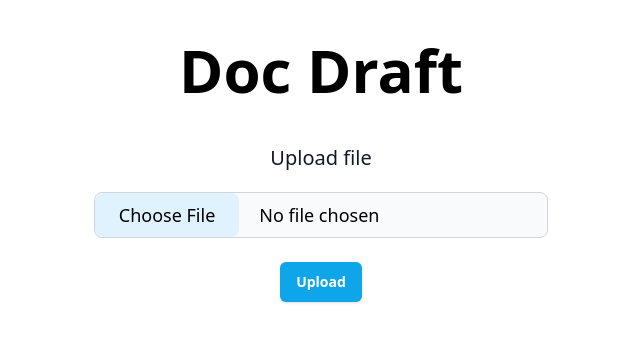
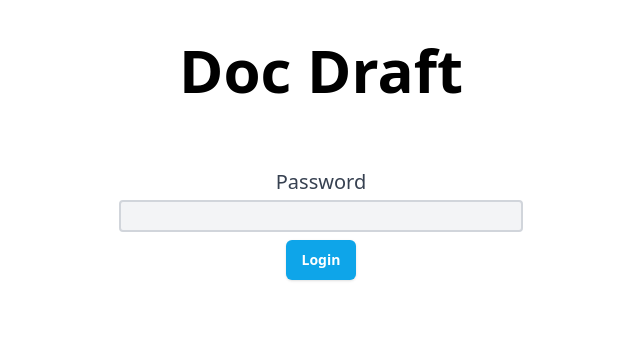
Before and after one commit to anishpdalal/doc-draft-app, a Next.js app: page / in a window 1280 px wide. Shown: the top 342 px of the page, without its empty margins (319-959 px from the left). Built offline with nearby package versions, Linux system fonts and the light colour scheme.

Commit message:
add password capability

```diff
--- a/pages/index.tsx
+++ b/pages/index.tsx
@@ -2,11 +2,14 @@ import type { NextPage } from 'next'
 import { useState } from 'react'
 import { useRouter } from 'next/router'
 import Head from 'next/head'
+import { env } from 'process'
 
 const Home: NextPage = () => {
 
   const [uploading, setUploading] = useState(false)
   const [buttonText, setButtonText] = useState("Upload")
+  const [autenticated, setAuthenticated] = useState(false)
+  const [password, setPassword] = useState("")
   const router = useRouter()
 
   const handleClick = () => {
@@ -22,6 +25,7 @@ const Home: NextPage = () => {
     }
   }
 
+
   return (
     <div className="flex flex-col items-center justify-center py-10">
       <Head>
@@ -35,11 +39,24 @@ const Home: NextPage = () => {
         </h1>
       </main>
 
-      <div className="mt-6 flex flex-wrap justify-around">
-        <label className="block mb-5 text-xl font-medium text-gray-900 dark:text-white" htmlFor="file_input">Upload file</label>
-        <input className="block file:bg-sky-100 file:mr-5 file:py-2 file:px-6 file:rounded-lg file:border-0 w-full text-lg border border-gray-300 rounded-lg cursor-pointer bg-gray-50" id="file_input" type="file"></input>
-      </div>
+      {!autenticated &&
+        <div className="mt-6 flex flex-wrap justify-around">
+          <label className="font-medium text-xl block mb-1 mt-6 text-gray-700" htmlFor="password">Password</label>
+          <input onChange={(event) => setPassword(event.target.value)} className="appearance-none border-2 rounded w-full py-1 px-1 leading-tight border-gray-300 bg-gray-100 focus:outline-none text-gray-700" id="password" type="password"/>
+          <button onClick={() => setAuthenticated(password === process.env.NEXT_PUBLIC_PASSWORD)} type="button" className="mt-2 inline-flex items-center px-4 py-2 text-sm font-semibold leading-6 text-white transition duration-150 ease-in-out bg-sky-500 rounded-md shadow hover:bg-blue-500">
+            Login
+          </button>
+        </div>
+      }
 
+      {autenticated &&
+        <div className="mt-6 flex flex-wrap justify-around">
+          <label className="block mb-5 text-xl font-medium text-gray-900 dark:text-white" htmlFor="file_input">Upload file</label>
+          <input className="block file:bg-sky-100 file:mr-5 file:py-2 file:px-6 file:rounded-lg file:border-0 w-full text-lg border border-gray-300 rounded-lg cursor-pointer bg-gray-50" id="file_input" type="file"></input>
+        </div>
+      }
+
+    {autenticated &&
       <div className="mt-6 flex justify-center">
         <button onClick={handleClick} type="button" className="inline-flex items-center px-4 py-2 text-sm font-semibold leading-6 text-white transition duration-150 ease-in-out bg-sky-500 rounded-md shadow hover:bg-blue-500">
           {uploading &&
@@ -54,6 +71,7 @@ const Home: NextPage = () => {
           {buttonText}
         </button>
       </div>
+    }
 
     </div>
   )
```
